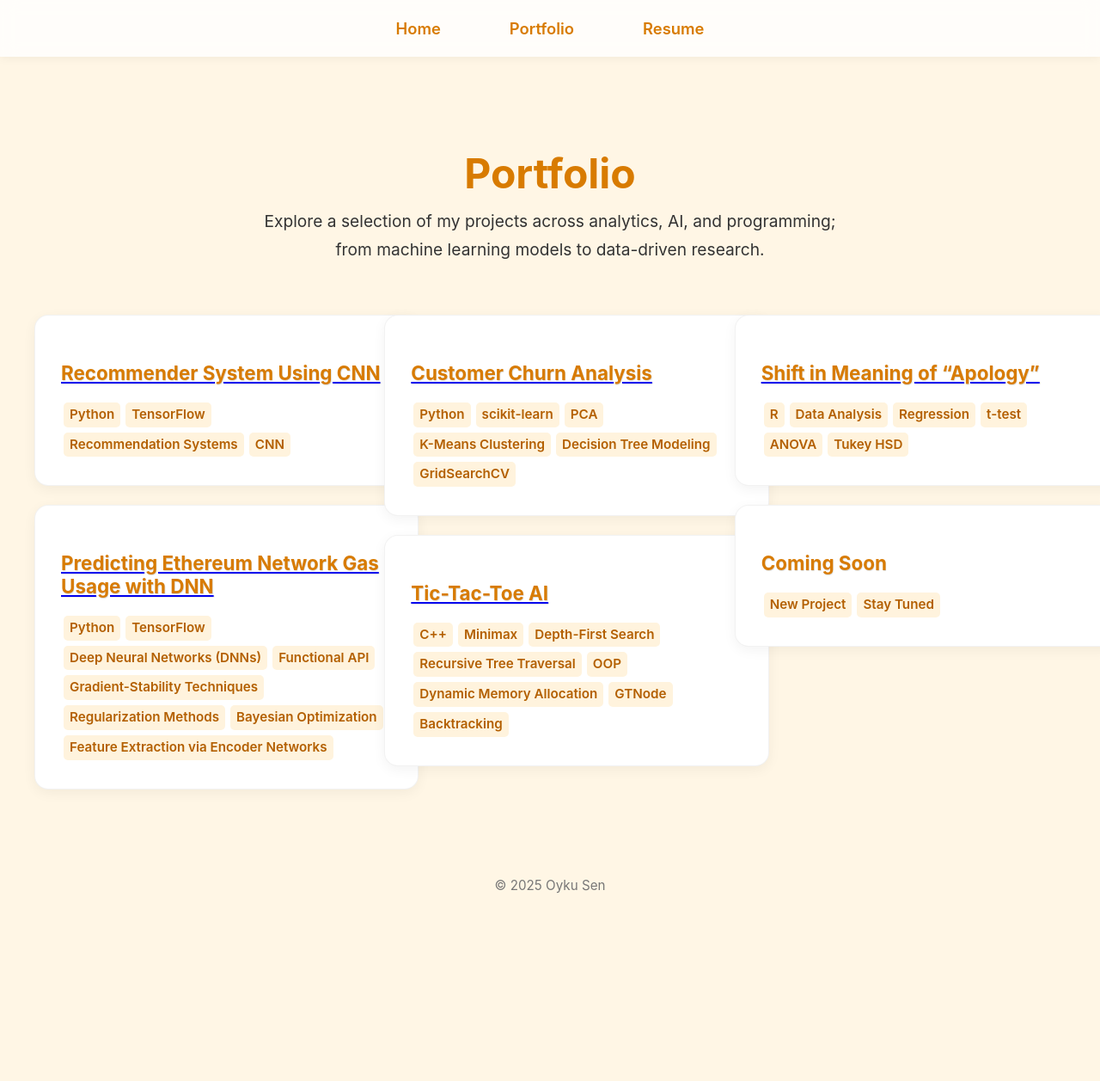
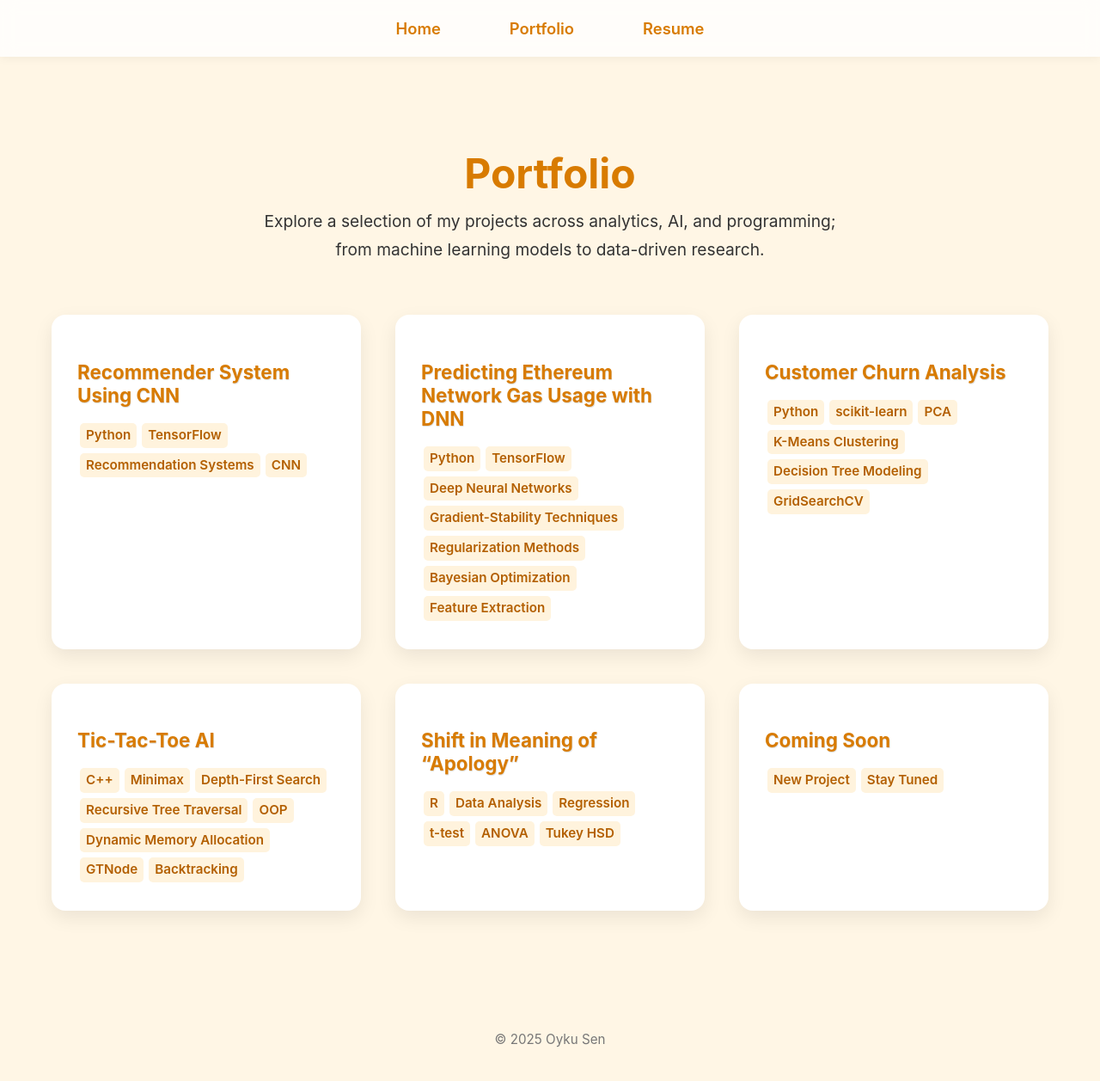
Before and after one commit to oykusen39/oykusen39.github.io, a Jekyll site: the page portfolio.html, which Jekyll copies as it is, in a window 1280 px wide and 1258 px high. Shown: the whole window at 86% size. Built offline with Jekyll 4.4.1, drawn with Linux system fonts in a browser that asks for light colours.

Commit message:
Update portfolio.html

```diff
--- a/portfolio.html
+++ b/portfolio.html
@@ -79,35 +79,34 @@
 
     /* GRID */
     .grid {
-      column-count: 3;              /* Number of columns */
-      column-gap: 22px;             /* Horizontal space between columns */
-      max-width: 1300px;
-      margin: 40px auto;
-      padding: 0 40px;
+      display: grid;
+      grid-template-columns: repeat(auto-fit, minmax(320px, 1fr));
+      gap: 40px;
+      max-width: 1200px;
+      margin: 0 auto;
+      padding: 0 60px 100px;
     }
 
     .card {
-      display: inline-block;        /* Required for masonry flow */
       background: #ffffff;
-      margin: 0 0 22px;             /* Vertical space between cards */
       padding: 30px;
       border-radius: 16px;
-      box-shadow: 0 4px 15px rgba(0, 0, 0, 0.05);
-      border: 1px solid rgba(0, 0, 0, 0.05);
-      width: 100%;                  /* Each card takes full column width */
-      break-inside: avoid;          /* Prevents card breaking between columns */
-      transition: transform 0.25s ease, box-shadow 0.25s ease;
+      box-shadow: 0 8px 22px rgba(0, 0, 0, 0.08);
+      transition: transform 0.3s ease, box-shadow 0.3s ease;
+      cursor: pointer;
+      text-decoration: none;
+      color: inherit;
     }
 
     .card:hover {
-      transform: translateY(-4px);
+      transform: translateY(-6px);
       box-shadow: 0 12px 28px rgba(0, 0, 0, 0.12);
     }
 
     .card h3 {
       color: #d87b00;
       font-size: 1.4rem;
-      margin-bottom: 18px;
+      margin-bottom: 16px;
       text-shadow: 0.6px 0.6px 0.8px rgba(0, 0, 0, 0.15);
     }
 
@@ -161,7 +160,8 @@
     <a href="/projects/ethereum.html" class="card">
       <h3>Predicting Ethereum Network Gas Usage with DNN</h3>
       <div class="keywords">
-        <span>Python</span><span>TensorFlow</span><span>Deep Neural Networks (DNNs)</span><span>Functional API</span><span>Gradient-Stability Techniques</span><span>Regularization Methods</span><span>Bayesian Optimization</span><span>Feature Extraction via Encoder Networks</span>
+        <span>Python</span><span>TensorFlow</span><span>Deep Neural Networks</span><span>Gradient-Stability Techniques</span><span>Regularization Methods</span><span>Bayesian Optimization</span><span>Feature Extraction</span>
+      </div>
       </div>
     </a>
 
```
